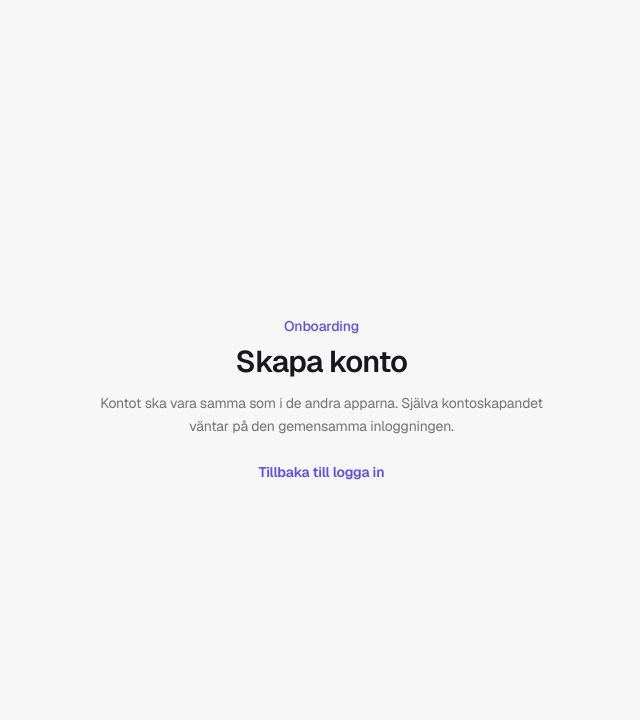
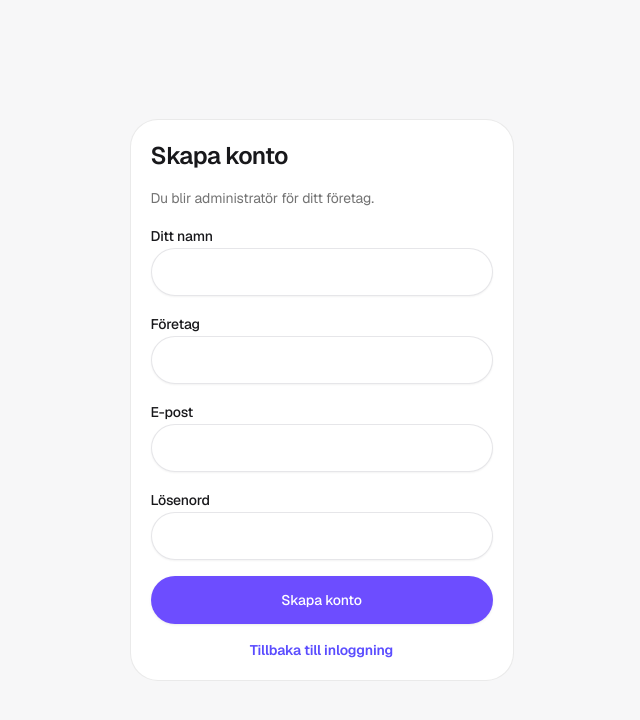
Before and after one commit to PaddeFTW/onboarding-app, a Next.js app: page /skapa-konto in a window 1280 px wide. Shown: the top 720 px of the page, without its empty margins (311-951 px from the left). Built offline with nearby package versions, Linux system fonts and the light colour scheme; no server answers; the database is empty.

Commit message:
feat: require a session and add account, reset and company lookup

```diff
--- /dev/null
+++ b/app/auth/callback/route.ts
@@ -0,0 +1,23 @@
+import { NextResponse } from "next/server";
+
+import { ensureCompany } from "@/lib/auth/ensure-company";
+import { createClient } from "@/lib/supabase/server";
+
+export async function GET(request: Request) {
+  const url = new URL(request.url);
+  const code = url.searchParams.get("code");
+  const next = url.searchParams.get("next") ?? "/";
+  if (code) {
+    const supabase = await createClient();
+    await supabase.auth.exchangeCodeForSession(code);
+    const { data } = await supabase.auth.getUser();
+    const companyName = String(data.user?.user_metadata?.company_name ?? "").trim();
+    if (companyName) {
+      await ensureCompany(supabase, {
+        fullName: String(data.user?.user_metadata?.full_name ?? ""),
+        companyName,
+      }).catch(() => undefined);
+    }
+  }
+  return NextResponse.redirect(new URL(next, url.origin));
+}
--- a/app/glomt-losenord/page.tsx
+++ b/app/glomt-losenord/page.tsx
@@ -1,17 +1,42 @@
+"use client";
+
 import Link from "next/link";
+import { useState, type FormEvent } from "react";
 
-export default function ForgotPasswordPage() {
+import { Button } from "@/components/ui/button";
+import { Input } from "@/components/ui/input";
+import { Label } from "@/components/ui/label";
+import { createClient } from "@/lib/supabase/client";
+
+export default function GlomtLosenordPage() {
+  const [sent, setSent] = useState(false);
+  const [error, setError] = useState<string | null>(null);
+
+  async function handleSubmit(event: FormEvent<HTMLFormElement>) {
+    event.preventDefault();
+    const email = String(new FormData(event.currentTarget).get("email") ?? "").trim();
+    const { error: resetError } = await createClient().auth.resetPasswordForEmail(email, {
+      redirectTo: `${window.location.origin}/nytt-losenord`,
+    });
+    if (resetError) {
+      setError("Länken kunde inte skickas.");
+      return;
+    }
+    setSent(true);
+  }
+
   return (
     <main className="flex min-h-dvh items-center justify-center bg-[#f7f7f8] px-4">
-      <div className="w-full max-w-md text-center">
-        <p className="text-sm font-medium text-[#5b4dff]">Onboarding</p>
-        <h1 className="mt-2 text-3xl font-semibold tracking-tight">Glömt lösenord</h1>
-        <p className="mt-3 text-sm leading-relaxed text-neutral-500">
-          Använd inloggningslänk i stället. Lösenordsåterställning kopplas när den gemensamma inloggningen är aktiv.
-        </p>
-        <Link href="/login" className="mt-6 inline-block text-sm font-semibold text-[#5b4dff]">
-          Tillbaka till logga in
-        </Link>
+      <div className="w-full max-w-sm space-y-4 rounded-[28px] border border-neutral-200/80 bg-white p-5">
+        <h1 className="text-2xl font-semibold">Glömt lösenord</h1>
+        {sent ? <p className="text-sm text-neutral-500">Om adressen finns får du ett mejl.</p> : (
+          <form className="space-y-4" onSubmit={handleSubmit}>
+            <div className="space-y-2"><Label htmlFor="email">E-post</Label><Input autoComplete="email" className="h-12 rounded-full px-4" id="email" name="email" required type="email" /></div>
+            {error ? <p className="text-sm text-red-600">{error}</p> : null}
+            <Button className="h-12 w-full rounded-full bg-[#6d4dff]" type="submit">Skicka länk</Button>
+          </form>
+        )}
+        <p className="text-center text-sm"><Link className="font-semibold text-[#5b4dff]" href="/login">Tillbaka till inloggning</Link></p>
       </div>
     </main>
   );
--- a/app/skapa-konto/page.tsx
+++ b/app/skapa-konto/page.tsx
@@ -1,18 +1,76 @@
+"use client";
+
+import { useState, type FormEvent } from "react";
 import Link from "next/link";
+import { useRouter } from "next/navigation";
 
-export default function CreateAccountPage() {
+import { Button } from "@/components/ui/button";
+import { Input } from "@/components/ui/input";
+import { Label } from "@/components/ui/label";
+import { ensureCompany } from "@/lib/auth/ensure-company";
+import { createClient } from "@/lib/supabase/client";
+
+export default function SkapaKontoPage() {
+  const router = useRouter();
+  const [error, setError] = useState<string | null>(null);
+  const [status, setStatus] = useState<string | null>(null);
+  const [loading, setLoading] = useState(false);
+
+  async function handleSubmit(event: FormEvent<HTMLFormElement>) {
+    event.preventDefault();
+    const form = new FormData(event.currentTarget);
+    const fullName = String(form.get("full-name") ?? "").trim();
+    const companyName = String(form.get("company-name") ?? "").trim();
+    const email = String(form.get("email") ?? "").trim();
+    const password = String(form.get("password") ?? "");
+    if (password.length < 6) {
+      setError("Lösenordet ska ha minst 6 tecken.");
+      return;
+    }
+    setLoading(true);
+    const supabase = createClient();
+    const { data, error: signUpError } = await supabase.auth.signUp({
+      email,
+      password,
+      options: {
+        data: { full_name: fullName, company_name: companyName },
+        emailRedirectTo: `${window.location.origin}/auth/callback`,
+      },
+    });
+    if (signUpError || !data.user) {
+      setLoading(false);
+      setError("Kontot kunde inte skapas. Använd en annan e-post eller logga in.");
+      return;
+    }
+    if (!data.session) {
+      setLoading(false);
+      setStatus("Kolla mejlen och klicka på länken. Företaget skapas när du kommer tillbaka.");
+      return;
+    }
+    try {
+      await ensureCompany(supabase, { fullName, companyName });
+      router.push("/");
+      router.refresh();
+    } catch (err) {
+      setLoading(false);
+      setError(err instanceof Error ? err.message : "Kontot skapades men företaget kunde inte sparas.");
+    }
+  }
+
   return (
-    <main className="flex min-h-dvh items-center justify-center bg-[#f7f7f8] px-4">
-      <div className="w-full max-w-md text-center">
-        <p className="text-sm font-medium text-[#5b4dff]">Onboarding</p>
-        <h1 className="mt-2 text-3xl font-semibold tracking-tight">Skapa konto</h1>
-        <p className="mt-3 text-sm leading-relaxed text-neutral-500">
-          Kontot ska vara samma som i de andra apparna. Själva kontoskapandet väntar på den gemensamma inloggningen.
-        </p>
-        <Link href="/login" className="mt-6 inline-block text-sm font-semibold text-[#5b4dff]">
-          Tillbaka till logga in
-        </Link>
-      </div>
+    <main className="flex min-h-dvh items-center justify-center bg-[#f7f7f8] px-4 py-10">
+      <form className="w-full max-w-sm space-y-4 rounded-[28px] border border-neutral-200/80 bg-white p-5" onSubmit={handleSubmit}>
+        <h1 className="text-2xl font-semibold">Skapa konto</h1>
+        <p className="text-sm text-neutral-500">Du blir administratör för ditt företag.</p>
+        <div className="space-y-2"><Label htmlFor="full-name">Ditt namn</Label><Input className="h-12 rounded-full px-4" id="full-name" name="full-name" required /></div>
+        <div className="space-y-2"><Label htmlFor="company-name">Företag</Label><Input className="h-12 rounded-full px-4" id="company-name" name="company-name" required /></div>
+        <div className="space-y-2"><Label htmlFor="email">E-post</Label><Input autoComplete="email" className="h-12 rounded-full px-4" id="email" name="email" required type="email" /></div>
+        <div className="space-y-2"><Label htmlFor="password">Lösenord</Label><Input autoComplete="new-password" className="h-12 rounded-full px-4" id="password" minLength={6} name="password" required type="password" /></div>
+        {error ? <p className="text-sm text-red-600">{error}</p> : null}
+        {status ? <p className="text-sm text-neutral-500">{status}</p> : null}
+        <Button className="h-12 w-full rounded-full bg-[#6d4dff]" disabled={loading} type="submit">{loading ? "Skapar…" : "Skapa konto"}</Button>
+        <p className="text-center text-sm"><Link className="font-semibold text-[#5b4dff]" href="/login">Tillbaka till inloggning</Link></p>
+      </form>
     </main>
   );
 }
--- /dev/null
+++ b/components/auth/sign-out-button.tsx
@@ -0,0 +1,24 @@
+"use client";
+
+import { useRouter } from "next/navigation";
+
+import { Button } from "@/components/ui/button";
+import { createClient } from "@/lib/supabase/client";
+
+export function SignOutButton() {
+  const router = useRouter();
+  return (
+    <Button
+      onClick={() => {
+        void createClient().auth.signOut().then(() => {
+          router.push("/login");
+          router.refresh();
+        });
+      }}
+      type="button"
+      variant="outline"
+    >
+      Logga ut
+    </Button>
+  );
+}
--- /dev/null
+++ b/lib/auth/ensure-company.ts
@@ -0,0 +1,21 @@
+import type { SupabaseClient } from "@supabase/supabase-js";
+
+export async function ensureCompany(supabase: SupabaseClient, params: { fullName: string; companyName: string }) {
+  const { data: userData } = await supabase.auth.getUser();
+  const userId = userData.user?.id;
+  if (!userId) throw new Error("Inte inloggad");
+  const { data: existing } = await supabase.from("organization_members").select("organization_id").eq("user_id", userId).limit(1).maybeSingle();
+  if (existing?.organization_id) return existing.organization_id as string;
+  const { data, error } = await supabase.rpc("create_company", { p_name: params.companyName, p_full_name: params.fullName });
+  if (error || !data) throw new Error("Kunde inte spara företaget.");
+  return data as string;
+}
+
+export async function getCurrentCompanyId(supabase: SupabaseClient) {
+  const { data: userData } = await supabase.auth.getUser();
+  const userId = userData.user?.id;
+  if (!userId) throw new Error("Inte inloggad");
+  const { data } = await supabase.from("organization_members").select("organization_id").eq("user_id", userId).limit(1).maybeSingle();
+  if (!data?.organization_id) throw new Error("Inget företag är kopplat till kontot.");
+  return data.organization_id as string;
+}
--- /dev/null
+++ b/lib/supabase/middleware.ts
@@ -0,0 +1,49 @@
+import { createServerClient, type CookieOptions } from "@supabase/ssr";
+import { NextResponse, type NextRequest } from "next/server";
+
+function env() {
+  const url = process.env.NEXT_PUBLIC_SUPABASE_URL;
+  const key = process.env.NEXT_PUBLIC_SUPABASE_PUBLISHABLE_KEY || process.env.NEXT_PUBLIC_SUPABASE_ANON_KEY;
+  if (!url || !key) throw new Error("Supabase saknas i miljövariablerna.");
+  return { url, key };
+}
+
+export async function updateSession(request: NextRequest) {
+  let supabaseResponse = NextResponse.next({ request });
+  const { url, key } = env();
+  const supabase = createServerClient(url, key, {
+    cookies: {
+      getAll() {
+        return request.cookies.getAll();
+      },
+      setAll(cookiesToSet: { name: string; value: string; options: CookieOptions }[]) {
+        cookiesToSet.forEach(({ name, value }) => request.cookies.set(name, value));
+        supabaseResponse = NextResponse.next({ request });
+        cookiesToSet.forEach(({ name, value, options }) => supabaseResponse.cookies.set(name, value, options));
+      },
+    },
+  });
+
+  const {
+    data: { user },
+  } = await supabase.auth.getUser();
+  const path = request.nextUrl.pathname;
+  const isPublic =
+    path.startsWith("/login") ||
+    path.startsWith("/skapa-konto") ||
+    path.startsWith("/glomt-losenord") ||
+    path.startsWith("/nytt-losenord") ||
+    path.startsWith("/auth/callback");
+
+  if (!user && !isPublic) {
+    const redirectUrl = request.nextUrl.clone();
+    redirectUrl.pathname = "/login";
+    return NextResponse.redirect(redirectUrl);
+  }
+  if (user && (path.startsWith("/login") || path.startsWith("/skapa-konto"))) {
+    const redirectUrl = request.nextUrl.clone();
+    redirectUrl.pathname = "/";
+    return NextResponse.redirect(redirectUrl);
+  }
+  return supabaseResponse;
+}
--- /dev/null
+++ b/lib/supabase/server.ts
@@ -0,0 +1,22 @@
+import { createServerClient, type CookieOptions } from "@supabase/ssr";
+import { cookies } from "next/headers";
+
+export async function createClient() {
+  const cookieStore = await cookies();
+  const url = process.env.NEXT_PUBLIC_SUPABASE_URL!;
+  const key = process.env.NEXT_PUBLIC_SUPABASE_PUBLISHABLE_KEY || process.env.NEXT_PUBLIC_SUPABASE_ANON_KEY!;
+  return createServerClient(url, key, {
+    cookies: {
+      getAll() {
+        return cookieStore.getAll();
+      },
+      setAll(cookiesToSet: { name: string; value: string; options: CookieOptions }[]) {
+        try {
+          cookiesToSet.forEach(({ name, value, options }) => cookieStore.set(name, value, options));
+        } catch {
+          // Middleware refreshes the session when a Server Component cannot write cookies.
+        }
+      },
+    },
+  });
+}
--- /dev/null
+++ b/middleware.ts
@@ -0,0 +1,11 @@
+import { type NextRequest } from "next/server";
+
+import { updateSession } from "@/lib/supabase/middleware";
+
+export async function middleware(request: NextRequest) {
+  return updateSession(request);
+}
+
+export const config = {
+  matcher: ["/((?!_next/static|_next/image|favicon.ico|.*\\.(?:svg|png|jpg|jpeg|gif|webp)$).*)"],
+};
```
